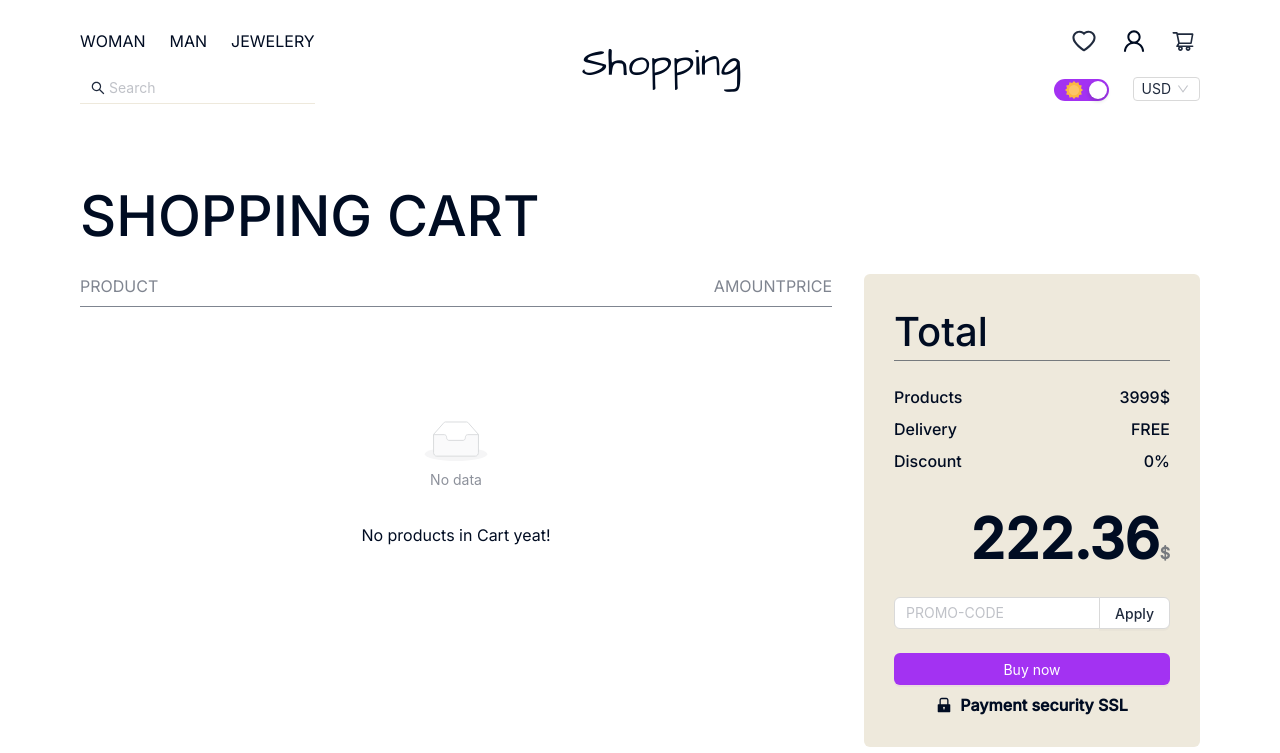
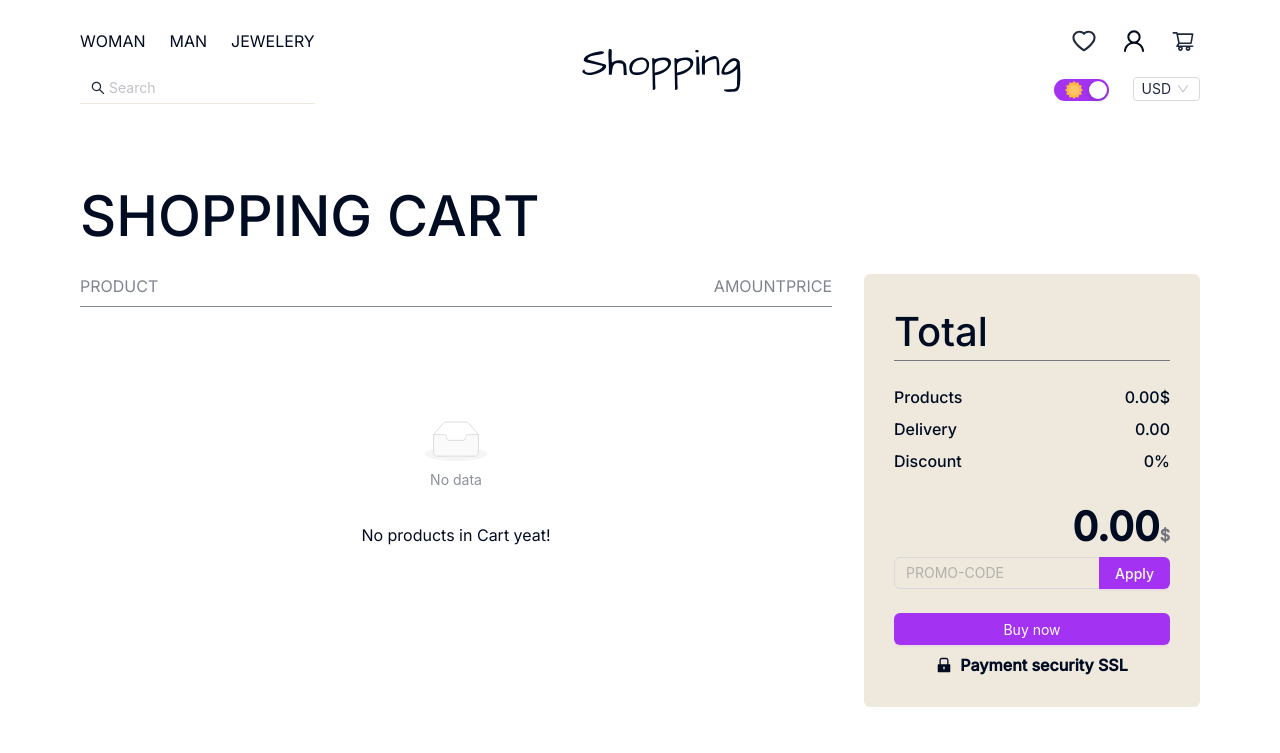
Before and after one commit to RussianBoy64/nextJS-store, a Next.js app: page /cart in a window 1280 px wide. Shown: the top 753 px of the page. Built offline with nearby package versions, Linux system fonts and the light colour scheme.

Commit message:
feat: cart priceInfo calculation logic

```diff
--- a/components/Cart/CartPrice/cartPrice.module.scss
+++ b/components/Cart/CartPrice/cartPrice.module.scss
@@ -1,11 +1,15 @@
 @import "@/styles/variables.scss";
 
 .cartPrice {
+  display: flex;
+  flex-direction: column;
   width: 30%;
   min-width: 280px;
   padding: 30px;
+  color: $black;
   background-color: $accent-secondary;
   border-radius: 6px;
+  transition: all $tr-time ease-in;
 
   &__title {
     display: inline-block;
@@ -26,16 +30,55 @@
   }
 
   &__total {
+    position: relative;
+    align-self: end;
     display: inline-block;
-    width: 100%;
-    margin: 1.5rem 0 1rem;
-    font-size: $fs-xxxl;
+    width: fit-content;
+    margin: 1.5rem 0 0;
+    font-size: $fs-xxl;
     font-weight: 600;
-    text-align: right;
+    transition: all $tr-time ease-in-out;
+
+    &::before {
+      content: "";
+      position: absolute;
+      top: 50%;
+      left: 0;
+      width: 0%;
+      height: 2px;
+      background-color: $black;
+      border-radius: $border-radius;
+      transition: all $tr-time ease-in-out;
+      transform: translateY(-50%);
+    }
+
+    &_cross {
+      opacity: 0.5;
+
+      &::before {
+        width: 100%;
+        background-color: $black50;
+      }
+    }
+  }
+
+  &__discount {
+    align-self: end;
+    display: inline-block;
+    width: fit-content;
+    height: 0;
+    font-size: $fs-xl;
+    font-weight: 600;
+    transition: all $tr-time ease-in-out;
+    overflow: hidden;
+
+    &_visible {
+      height: 80px;
+    }
   }
 
   &__priceSign {
-    color: $text-color50;
+    color: $black50;
     font-size: $fs-normal;
     font-weight: 600;
   }
--- a/components/Cart/CartPrice/index.tsx
+++ b/components/Cart/CartPrice/index.tsx
@@ -1,4 +1,9 @@
 "use client";
+
+import { useCartStore } from "@/store/cartStore";
+import { useSettingsStore } from "@/store/settingsStore";
+import useMounted from "@/hooks/useMounted";
+import currency, { currencyTypes } from "settings/currencySettings";
 
 import DiscountInput from "@/components/UI/DiscountInput";
 import { Button, List } from "antd";
@@ -6,26 +11,118 @@ import { LockFilled } from "@ant-design/icons";
 
 import styles from "./cartPrice.module.scss";
 
+type Delivery = number | "FREE";
+
+interface ICartInfo {
+  productsTotal: number;
+  deliveryTotal: Delivery;
+  discount: number;
+  total: number;
+  totalWithDiscount: number;
+}
+
+const getTotalPriceStyles = (isPromoCodeValid: boolean) =>
+  isPromoCodeValid
+    ? [styles.cartPrice__total, styles.cartPrice__total_cross].join(" ")
+    : [styles.cartPrice__total].join(" ");
+
+const getTotalWIdthDiscountStyles = (isPromoCodeValid: boolean) =>
+  isPromoCodeValid
+    ? [styles.cartPrice__discount, styles.cartPrice__discount_visible].join(" ")
+    : [styles.cartPrice__discount].join(" ");
+
+const getTotalProductsValue = (currentCurrency: currencyTypes, productsTotal: number) =>
+  currentCurrency ? currency[currentCurrency].getPrice(productsTotal) : productsTotal;
+
+const getDeliveryTotalValue = (currentCurrency: currencyTypes, price: number) =>
+  price > currency[currentCurrency].getPrice(3000) ? "FREE" : price * 0.04;
+
+const getTotalValue = (productsPrice: number, deliveryPrice: Delivery) =>
+  deliveryPrice === "FREE" || 0 ? productsPrice : productsPrice + deliveryPrice;
+
+const getTotalValueWithDiscount = (
+  productsPrice: number,
+  currentCurrency: currencyTypes
+) =>
+  productsPrice > currency[currentCurrency].getPrice(3000)
+    ? productsPrice
+    : productsPrice + productsPrice * 0.04;
+
 const CartPrice = () => {
+  const isMounted = useMounted();
+  const { productPrice, isPromoCodeValid } = useCartStore((state) => ({
+    productPrice: state.totalProducts,
+    promoCode: state.promoCode,
+    isPromoCodeValid: state.isPromoCodeValid,
+  }));
+  const currentCurrency = useSettingsStore((state) => state.currensy);
+
+  if (!isMounted) return null;
+
+  const productSign = currentCurrency ? currency[currentCurrency].sign : "$";
+
+  const cartInfo: ICartInfo = {
+    productsTotal: getTotalProductsValue(currentCurrency, productPrice),
+    deliveryTotal: 0,
+    discount: 0,
+    total: 0,
+    totalWithDiscount: 0,
+  };
+
+  if (!isPromoCodeValid) {
+    cartInfo.deliveryTotal = getDeliveryTotalValue(
+      currentCurrency,
+      cartInfo.productsTotal
+    );
+    cartInfo.total = getTotalValue(cartInfo.productsTotal, cartInfo.deliveryTotal);
+  } else {
+    cartInfo.discount = 10;
+    cartInfo.total = getTotalValueWithDiscount(cartInfo.productsTotal, currentCurrency);
+    cartInfo.productsTotal = cartInfo.productsTotal - cartInfo.productsTotal * 0.1;
+    cartInfo.deliveryTotal = getDeliveryTotalValue(
+      currentCurrency,
+      cartInfo.productsTotal
+    );
+    cartInfo.totalWithDiscount = getTotalValue(
+      cartInfo.productsTotal,
+      cartInfo.deliveryTotal
+    );
+  }
+
+  const totalStyles = getTotalPriceStyles(isPromoCodeValid);
+  const totalWidthDiscountStyles = getTotalWIdthDiscountStyles(isPromoCodeValid);
+
   return (
     <div className={styles.cartPrice}>
       <span className={styles.cartPrice__title}>Total</span>
       <div className={styles.cartPrice__flexRow}>
         <span className={styles.cartPrice__waste}>Products</span>
-        <span className={styles.cartPrice__wasteValue}>3999$</span>
+        <span className={styles.cartPrice__wasteValue}>{`${
+          cartInfo.productsTotal.toFixed(2) + productSign
+        }`}</span>
       </div>
       <div className={styles.cartPrice__flexRow}>
         <span className={styles.cartPrice__waste}>Delivery</span>
-        <span className={styles.cartPrice__wasteValue}>FREE</span>
+        <span className={styles.cartPrice__wasteValue}>
+          {cartInfo.deliveryTotal === "FREE"
+            ? cartInfo.deliveryTotal
+            : cartInfo.deliveryTotal.toFixed(2)}
+        </span>
       </div>
       <div className={styles.cartPrice__flexRow}>
         <span className={styles.cartPrice__waste}>Discount</span>
-        <span className={styles.cartPrice__wasteValue}>0%</span>
+        <span className={styles.cartPrice__wasteValue}>{`${cartInfo.discount}%`}</span>
       </div>
-      <span className={styles.cartPrice__total}>
-        222.36
-        <span className={styles.cartPrice__priceSign}>$</span>
+      <span className={totalStyles}>
+        {cartInfo.total.toFixed(2)}
+        <span className={styles.cartPrice__priceSign}>{productSign}</span>
       </span>
+
+      <span className={totalWidthDiscountStyles}>
+        {cartInfo.totalWithDiscount.toFixed(2)}
+        <span className={styles.cartPrice__priceSign}>{productSign}</span>
+      </span>
+
       <DiscountInput />
       <Button style={{ width: "100%" }} type="primary">
         Buy now
--- a/components/Cart/CartProduct/index.tsx
+++ b/components/Cart/CartProduct/index.tsx
@@ -17,8 +17,8 @@ interface CartProductProps {
 const CartProduct = ({ product }: CartProductProps) => {
   const currentCurrency = useStore(useSettingsStore, (state) => state.currensy);
   const productPrice = currentCurrency
-    ? currency[currentCurrency].getPrice(product.price)
-    : product.price;
+    ? currency[currentCurrency].getPrice(product.price) * product.amount!
+    : product.price * product.amount!;
   const productSign = currentCurrency ? currency[currentCurrency].sign : "$";
 
   if (!product) return null;
@@ -34,9 +34,9 @@ const CartProduct = ({ product }: CartProductProps) => {
       </div>
 
       <Amount product={product} value={product.amount!} />
-      <span className={styles.cartProduct__price}>{`${(
-        productPrice * product.amount!
-      ).toFixed(2)}${productSign}`}</span>
+      <span className={styles.cartProduct__price}>{`${productPrice.toFixed(
+        2
+      )}${productSign}`}</span>
     </>
   );
 };
--- a/components/UI/Amount/index.tsx
+++ b/components/UI/Amount/index.tsx
@@ -19,14 +19,14 @@ const Amount = ({ product, value }: AmountProps) => {
   );
 
   const plusClickHandler = () => {
-    increaseAmount(product.id);
+    increaseAmount(product);
   };
 
   const minusClickHandler = () => {
     if (value === 1) {
       removeProductFromCart(product);
     } else {
-      decreaseAmount(product.id);
+      decreaseAmount(product);
     }
   };
 
--- /dev/null
+++ b/components/UI/DiscountInput/discountInput.module.scss
@@ -0,0 +1,71 @@
+@import "@/styles/variables.scss";
+
+.discountInput {
+  position: relative;
+  width: 100%;
+  margin-bottom: 1.5rem;
+
+  &__message {
+    position: absolute;
+    z-index: 1;
+    display: inline-block;
+    width: 100%;
+    height: 100%;
+    text-align: center;
+    color: $black;
+    font-weight: 600;
+    border-top-left-radius: $border-radius;
+    border-top-right-radius: $border-radius;
+    animation: blink 2000ms linear 1 forwards;
+
+    &_success {
+      background-color: $green;
+    }
+
+    &_error {
+      background-color: $red;
+    }
+  }
+
+  &__input,
+  &__btn {
+    position: relative;
+    z-index: 10 !important;
+  }
+
+  &__input {
+    color: $black;
+    background-color: $accent-secondary;
+
+    &:disabled {
+      color: $black50;
+      background-color: $accent-secondary;
+    }
+  }
+
+  &__btn {
+    font-weight: 500;
+  }
+}
+
+@keyframes blink {
+  0% {
+    opacity: 0;
+    transform: translateY(0);
+  }
+
+  20% {
+    opacity: 1;
+    transform: translateY(-30px);
+  }
+
+  80% {
+    opacity: 1;
+    transform: translateY(-30px);
+  }
+
+  100% {
+    transform: translateY(0%);
+    opacity: 0;
+  }
+}
--- a/components/UI/DiscountInput/index.tsx
+++ b/components/UI/DiscountInput/index.tsx
@@ -1,16 +1,109 @@
 "use client";
 
-import { Space, Input, Button } from "antd";
+import { ChangeEventHandler, KeyboardEventHandler, useState } from "react";
+import { promoCodes, useCartStore } from "@/store/cartStore";
+import useStore from "@/hooks/useStore";
 
-const onSearch = (value: string) => console.log(value);
+import { Space, Input, Button, message } from "antd";
+
+import styles from "./discountInput.module.scss";
+
+const enum messageTypes {
+  success,
+  error,
+}
 
 const DiscountInput = () => {
+  const promoCode = useStore(useCartStore, (state) => state.promoCode);
+  const isPromoCodeValid = useStore(useCartStore, (state) => state.isPromoCodeValid);
+  const [isMessageShown, setIsMessageShown] = useState(false);
+
+  const { addPromoCode, setIsPromoCodeValid } = useCartStore((state) => ({
+    addPromoCode: state.addPromoCode,
+    setIsPromoCodeValid: state.setIsPromoCodeValid,
+  }));
+
+  const showMessage = () => {
+    setIsMessageShown(true);
+    setTimeout(() => setIsMessageShown(false), 3000);
+  };
+  const successMessageStyles = [
+    styles.discountInput__message,
+    styles.discountInput__message_success,
+  ].join(" ");
+  const errorMessageStyles = [
+    styles.discountInput__message,
+    styles.discountInput__message_error,
+  ].join(" ");
+
+  const onChandeHandler: ChangeEventHandler<HTMLInputElement> = (event) => {
+    const input = event.target as HTMLInputElement;
+    addPromoCode(input.value);
+  };
+
+  const onPressEnterHandler: KeyboardEventHandler<HTMLInputElement> = (event) => {
+    const input = event.target as HTMLInputElement;
+    const isInputValid = input.value === promoCodes.cheap;
+    showMessage();
+    if (isInputValid) setIsPromoCodeValid(true);
+  };
+
+  const onClickHandler = () => {
+    if (isPromoCodeValid) {
+      setIsPromoCodeValid(false);
+    } else {
+      const isInputValid = promoCode === promoCodes.cheap;
+
+      showMessage();
+      if (isInputValid) setIsPromoCodeValid(true);
+    }
+  };
+
   return (
-    <Space.Compact style={{ width: "100%", marginBottom: "1.5rem" }}>
-      <Input placeholder="PROMO-CODE" />
-      <Button style={{ fontWeight: 500 }} type="default">
-        Apply
-      </Button>
+    <Space.Compact className={styles.discountInput}>
+      {isMessageShown && isPromoCodeValid && (
+        <span className={successMessageStyles}>Promo-code applied!</span>
+      )}
+      {isMessageShown && !isPromoCodeValid && (
+        <span className={errorMessageStyles}>Wrong promo-code!</span>
+      )}
+
+      {isPromoCodeValid ? (
+        <>
+          <Input
+            placeholder="PROMO-CODE"
+            value={promoCode}
+            onChange={onChandeHandler}
+            onPressEnter={onPressEnterHandler}
+            className={styles.discountInput__input}
+            disabled
+          />
+          <Button
+            className={styles.discountInput__btn}
+            type="primary"
+            onClick={onClickHandler}
+          >
+            Remove
+          </Button>
+        </>
+      ) : (
+        <>
+          <Input
+            placeholder="PROMO-CODE"
+            value={promoCode}
+            onChange={onChandeHandler}
+            onPressEnter={onPressEnterHandler}
+            className={styles.discountInput__input}
+          />
+          <Button
+            className={styles.discountInput__btn}
+            type="primary"
+            onClick={onClickHandler}
+          >
+            Apply
+          </Button>
+        </>
+      )}
     </Space.Compact>
   );
 };
--- a/store/cartStore.ts
+++ b/store/cartStore.ts
@@ -2,13 +2,23 @@ import { create } from "zustand";
 import { persist } from "zustand/middleware";
 import { Product, ProductInCart } from "api/productsData";
 
+export enum promoCodes {
+  cheap = "CHeAP",
+}
+
 interface CartState {
   productId: number[];
   productsInCart: ProductInCart[];
+  totalProducts: number;
+  total: number;
+  promoCode: string;
+  isPromoCodeValid: boolean;
   addProductToCart: (productToAdd: Product) => void;
   removeProductFromCart: (productToRemove: Product) => void;
-  increaseAmount: (productID: number) => void;
-  decreaseAmount: (productID: number) => void;
+  increaseAmount: (productToIncreace: Product) => void;
+  decreaseAmount: (productToDecreace: Product) => void;
+  addPromoCode: (promoCodeToAdd: string) => void;
+  setIsPromoCodeValid: (isValid: boolean) => void;
 }
 
 export const useCartStore = create<CartState>()(
@@ -16,10 +26,15 @@ export const useCartStore = create<CartState>()(
     (set) => ({
       productId: [],
       productsInCart: [],
+      totalProducts: 0,
+      total: 0,
+      promoCode: "",
+      isPromoCodeValid: false,
       addProductToCart: (productToAdd) =>
         set((state) => ({
           productId: [...state.productId, productToAdd.id],
           productsInCart: [...state.productsInCart, productToAdd],
+          totalProducts: state.totalProducts + productToAdd.price,
         })),
       removeProductFromCart: (productToRemove) =>
         set((state) => ({
@@ -27,21 +42,35 @@ export const useCartStore = create<CartState>()(
           productsInCart: state.productsInCart.filter(
             (product) => product.id !== productToRemove.id
           ),
+          totalProducts: state.totalProducts - productToRemove.price,
         })),
-      increaseAmount: (productId) =>
-        set((state) => ({
-          productsInCart: state.productsInCart.map((product) => {
-            if (product.id === productId && product.amount) product.amount++;
+      increaseAmount: (productToIncreace) =>
+        set((state) => {
+          const productsInCart = state.productsInCart.map((product) => {
+            if (product.id === productToIncreace.id && product.amount) product.amount++;
             return product;
-          }),
+          });
+          return {
+            productsInCart: productsInCart,
+            totalProducts: state.totalProducts + productToIncreace.price,
+          };
+        }),
+      decreaseAmount: (productToDecreace) =>
+        set((state) => {
+          const productsInCart = state.productsInCart.map((product) => {
+            if (product.id === productToDecreace.id && product.amount) product.amount--;
+            return product;
+          });
+          return {
+            productsInCart: productsInCart,
+            totalProducts: state.totalProducts - productToDecreace.price,
+          };
+        }),
+      addPromoCode: (promoCodeToAdd) =>
+        set(() => ({
+          promoCode: promoCodeToAdd,
         })),
-      decreaseAmount: (productId) =>
-        set((state) => ({
-          productsInCart: state.productsInCart.map((product) => {
-            if (product.id === productId && product.amount) product.amount--;
-            return product;
-          }),
-        })),
+      setIsPromoCodeValid: (isValid) => set(() => ({ isPromoCodeValid: isValid })),
     }),
     { name: "cart-storage" }
   )
--- a/styles/variables.scss
+++ b/styles/variables.scss
@@ -7,8 +7,11 @@ $accent-secondary: var(--accent-secondary);
 
 $white: #ffffff;
 $black: #000c22;
+$black50: #000c2285;
 $gray: #eee9dc;
 $violet: #a332f2;
+$green: greenyellow;
+$red: #ff4d4f;
 
 // TYPOGRAPHY
 $fs-s: 12px;
```
Also changed, not shown: components/UI/CurrencySwitcher/currencySwitcher.module.scss (deleted).
